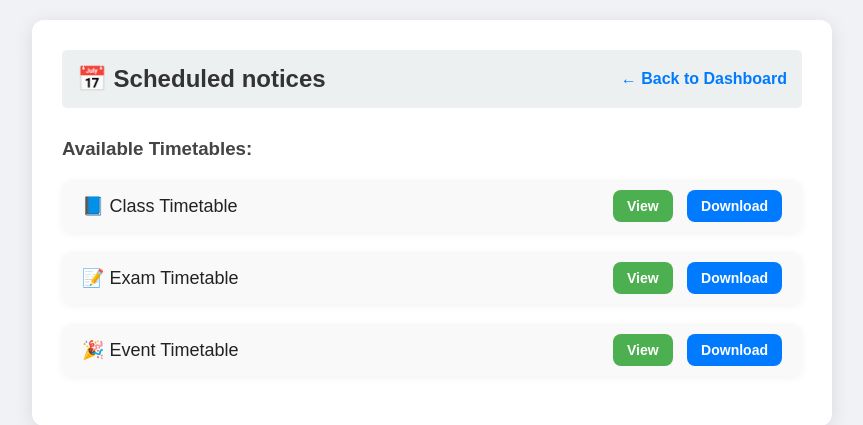
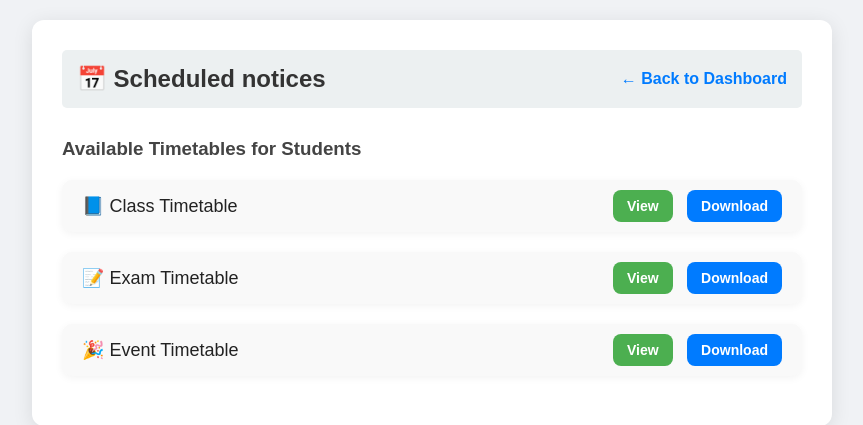
Before and after one commit to ItsmeNiteshMeena/school-management-system, a Django app: page /scheduled/ in a window 1280 px wide. Shown: the top 425 px of the page, without its empty margins (208-1071 px from the left). Run offline with Django 5.2, Linux system fonts and the light colour scheme.

Commit message:
student dashboard

```diff
--- a/lmproject/myapp/templates/scheduled.html
+++ b/lmproject/myapp/templates/scheduled.html
@@ -98,7 +98,7 @@
         </header>
 
         <section class="pdf-links">
-            <h3>Available Timetables:</h3>
+            <h3>Available Timetables for Students</h3>
 
             <div class="pdf-card">
                 <span>📘 Class Timetable</span>
```
